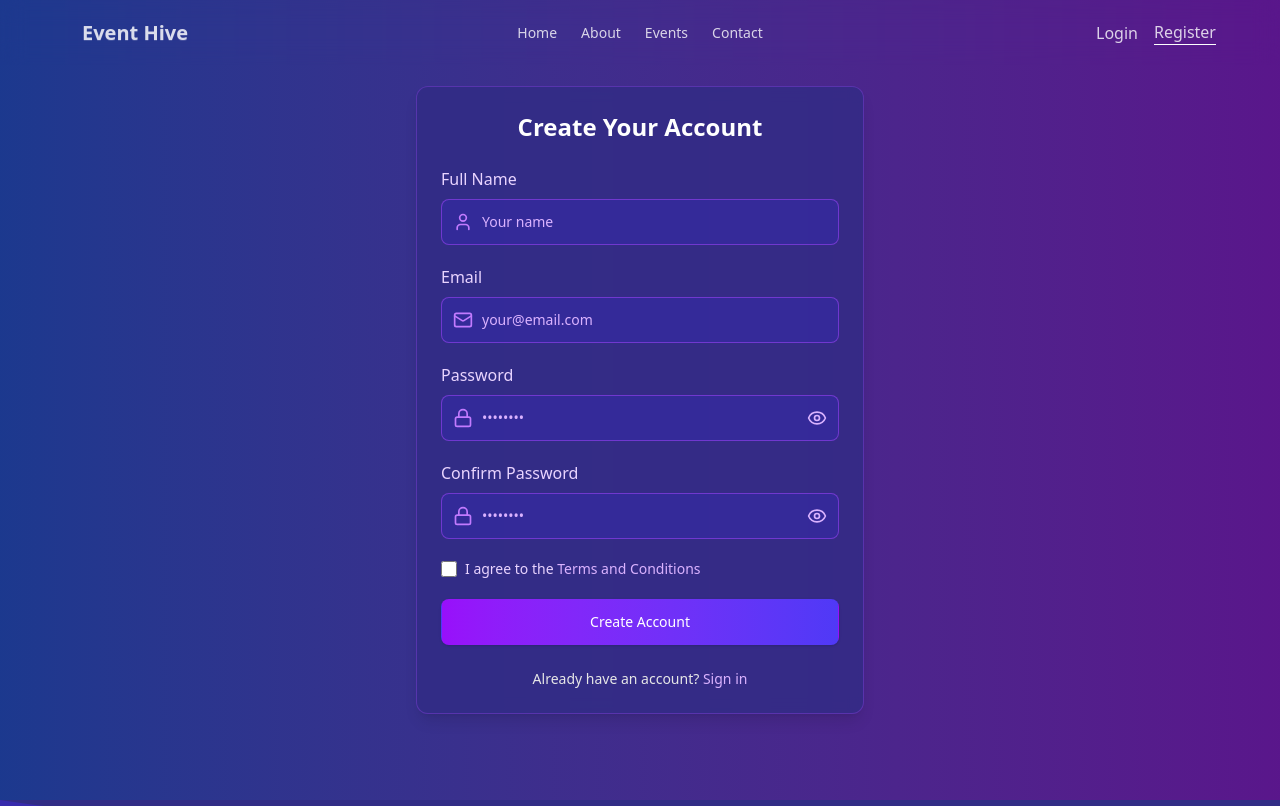
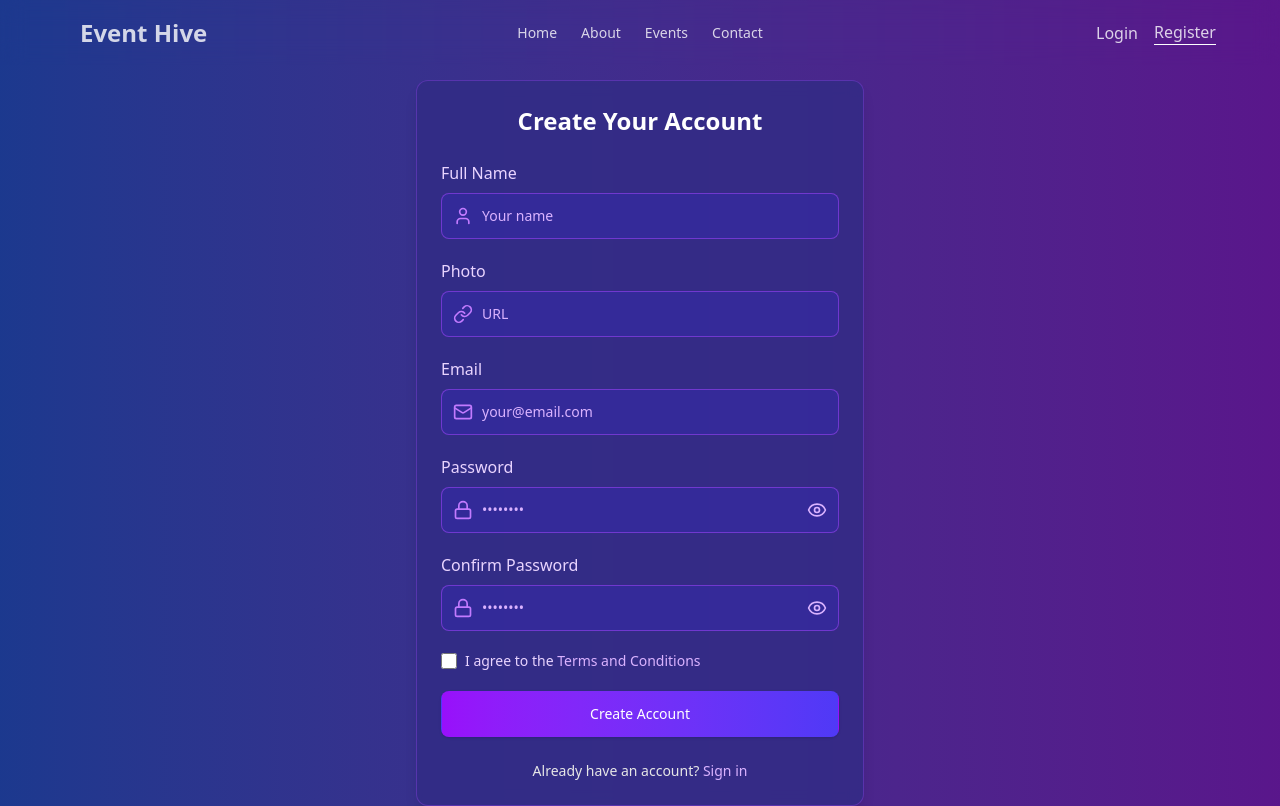
Before and after one commit to ProgEuler/event-hive, a React (Vite) app: page /register in a window 1280 px wide. Shown: the top 806 px of the page. Built offline with nearby package versions, Linux system fonts and the light colour scheme.

Commit message:
feat: integrate Firebase and add authentication context

```diff
--- a/package.json
+++ b/package.json
@@ -14,6 +14,7 @@
     "@radix-ui/themes": "^3.2.1",
     "@tailwindcss/vite": "^4.1.5",
     "embla-carousel-react": "^8.6.0",
+    "firebase": "^11.6.1",
     "lucide-react": "^0.507.0",
     "react": "^19.0.0",
     "react-dom": "^19.0.0",
--- a/src/components/NavBar.jsx
+++ b/src/components/NavBar.jsx
@@ -1,11 +1,16 @@
-import React from 'react'
+import React, { use } from 'react'
 import { NavLink } from 'react-router'
+import { LogIn } from 'lucide-react'
+import { AuthContext } from '../provider/AuthProvider'
 
 export default function Navbar() {
+    const { user } = use(AuthContext)
+
   return (
 
     <div className="navbar absolute top-0 left-0 w-full z-50 bg-transparent backdrop-blur-md text-white/80 px-16">
         <div className="navbar-start">
+            <div>{user && user.email}</div>
             <div className="dropdown">
             <div tabIndex={0} role="button" className="btn btn-ghost lg:hidden">
                 <svg xmlns="http://www.w3.org/2000/svg" className="h-5 w-5" fill="none" viewBox="0 0 24 24" stroke="currentColor"> <path strokeLinecap="round" strokeLinejoin="round" strokeWidth="2" d="M4 6h16M4 12h8m-8 6h16" /> </svg>
@@ -17,12 +22,16 @@ export default function Navbar() {
 
                     <li><NavLink to="/">Home</NavLink></li>
                     <li><NavLink to="/about">About</NavLink></li>
-                    <li><NavLink to="/events">Events</NavLink></li>
+                    <li><NavLink to="/EventsBookings">Events</NavLink></li>
                     <li><NavLink to="/contact">Contact</NavLink></li>
 
             </ul>
             </div>
-            <div className="btn btn-ghost text-xl">Event Hive</div>
+            <button
+                className="px-4 py-2 rounded-lg hover:bg-white/10 transition-colors font-semibold text-2xl"
+            >
+                Event Hive
+            </button>
         </div>
         <div className="navbar-center hidden lg:flex">
             <ul className="menu menu-horizontal px-1">
@@ -35,6 +44,7 @@ export default function Navbar() {
             </ul>
         </div>
         <div className="navbar-end gap-4">
+
             <NavLink to="/login">Login</NavLink>
             <NavLink to="/register">Register</NavLink>
         </div>
--- /dev/null
+++ b/src/firebase/firebase.config.js
@@ -0,0 +1,18 @@
+// Import the functions you need from the SDKs you need
+import { initializeApp } from "firebase/app";
+// TODO: Add SDKs for Firebase products that you want to use
+// https://firebase.google.com/docs/web/setup#available-libraries
+
+// Your web app's Firebase configuration
+const firebaseConfig = {
+  apiKey: import.meta.env.VITE_apiKey,
+  authDomain: import.meta.env.VITE_authDomain,
+  projectId: import.meta.env.VITE_projectId,
+  storageBucket: import.meta.env.VITE_storageBucket,
+  messagingSenderId: import.meta.env.VITE_messagingSenderId,
+  appId: import.meta.env.VITE_appId,
+};
+
+// Initialize Firebase
+const app = initializeApp(firebaseConfig);
+export default app;
--- a/src/main.jsx
+++ b/src/main.jsx
@@ -2,9 +2,12 @@ import { StrictMode } from 'react'
 import { createRoot } from 'react-dom/client'
 import { RouterProvider } from 'react-router'
 import { router } from './routes/router'
+import AuthProvider from './provider/AuthProvider'
 
 createRoot(document.getElementById('root')).render(
   <StrictMode>
-    <RouterProvider router={router} />
+    <AuthProvider>
+        <RouterProvider router={router} />
+    </AuthProvider>
   </StrictMode>
 )
--- a/src/pages/Register.jsx
+++ b/src/pages/Register.jsx
@@ -1,14 +1,14 @@
 import { useState } from 'react';
-import { User, Mail, Lock, Eye, EyeOff, Music } from 'lucide-react';
+import { User, Mail, Lock, Eye, EyeOff, Music, Link } from 'lucide-react';
 
 export default function Register() {
   const [passwordVisible, setPasswordVisible] = useState(false);
   const [confirmPasswordVisible, setConfirmPasswordVisible] = useState(false);
   const [name, setName] = useState('');
+  const [photoUrl, setPhotoUrl] = useState('');
   const [email, setEmail] = useState('');
   const [password, setPassword] = useState('');
   const [confirmPassword, setConfirmPassword] = useState('');
-  const [musicPreference, setMusicPreference] = useState('');
 
   const togglePasswordVisibility = () => {
     setPasswordVisible(!passwordVisible);
@@ -20,7 +20,28 @@ export default function Register() {
 
   const handleSubmit = (e) => {
     e.preventDefault();
-    console.log('Register attempt with:', { name, email, password, musicPreference });
+
+    if (!name.trim()) {
+        alert('Name is required');
+        return;
+      }
+      if (!photoUrl.trim()) {
+        alert('Photo URL is required');
+        return;
+      }
+      if (!email.trim()) {
+        alert('Email is required');
+        return;
+      }
+      if (!password.trim()) {
+        alert('Password is required');
+        return;
+      }
+      if (password !== confirmPassword) {
+        alert('Passwords do not match');
+        return;
+      }
+    console.log('Register attempt with:', { name, photoUrl, email, password});
     // Add your registration logic here
   };
 
@@ -28,7 +49,7 @@ export default function Register() {
     <div className="min-h-screen bg-gradient-to-r from-blue-900 to-purple-900 flex flex-col items-center justify-center p-4">
 
       {/* Register Card */}
-      <div className="bg-indigo-900/80 backdrop-blur-sm rounded-xl p-6 w-full max-w-md border border-purple-500/30 shadow-lg">
+      <div className="bg-indigo-900/80 backdrop-blur-sm rounded-xl p-6 w-full max-w-md border border-purple-500/30 shadow-lg mt-16">
         <h2 className="text-2xl font-bold text-white mb-6 text-center">Create Your Account</h2>
 
         <div className="space-y-5">
@@ -49,6 +70,27 @@ export default function Register() {
                 onChange={(e) => setName(e.target.value)}
                 className="bg-indigo-800/50 border border-purple-500/50 text-white placeholder-purple-300 text-sm rounded-lg focus:ring-purple-500 focus:border-purple-500 block w-full pl-10 p-3"
                 placeholder="Your name"
+              />
+            </div>
+          </div>
+
+            {/* Photo Field */}
+          <div className="space-y-2">
+            <label htmlFor="name" className="block text-purple-200 font-medium">
+              Photo
+            </label>
+            <div className="relative">
+              <div className="absolute inset-y-0 left-0 pl-3 flex items-center pointer-events-none">
+                <Link className="h-5 w-5 text-purple-400" />
+              </div>
+              <input
+                id="url"
+                name="url"
+                type="text"
+                value={photoUrl}
+                onChange={(e) => setPhotoUrl(e.target.value)}
+                className="bg-indigo-800/50 border border-purple-500/50 text-white placeholder-purple-300 text-sm rounded-lg focus:ring-purple-500 focus:border-purple-500 block w-full pl-10 p-3"
+                placeholder="URL"
               />
             </div>
           </div>
@@ -91,6 +133,7 @@ export default function Register() {
                 onChange={(e) => setPassword(e.target.value)}
                 className="bg-indigo-800/50 border border-purple-500/50 text-white placeholder-purple-300 text-sm rounded-lg focus:ring-purple-500 focus:border-purple-500 block w-full pl-10 p-3 pr-10"
                 placeholder="••••••••"
+                required
               />
               <div className="absolute inset-y-0 right-0 pr-3 flex items-center">
                 <button
@@ -149,6 +192,7 @@ export default function Register() {
               name="terms"
               type="checkbox"
               className="h-4 w-4 bg-indigo-800 border-purple-500 rounded focus:ring-purple-500"
+              required
             />
             <label htmlFor="terms" className="ml-2 block text-sm text-purple-200">
               I agree to the{' '}
--- /dev/null
+++ b/src/provider/AuthProvider.jsx
@@ -0,0 +1,20 @@
+import React, { createContext, useState } from 'react'
+
+export const AuthContext = createContext()
+
+export default function AuthProvider({ children }) {
+    const [user, setUser] = useState({
+        name: null,
+        email: null,
+    })
+    const AuthData = {
+        user,
+        setUser,
+    }
+  return (
+    <AuthContext value={AuthData}>
+      {/* Your components that need access to the auth context go here */}
+      {children}
+    </AuthContext>
+  )
+}
```
Also changed, not shown: 1 other file (tests, documents, lock files or other folders).
